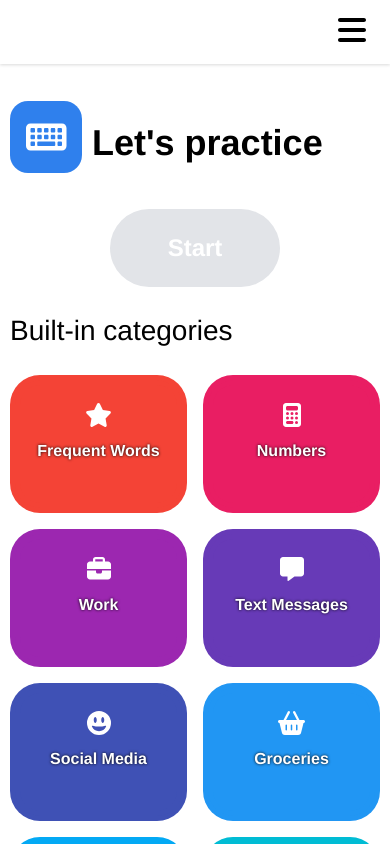
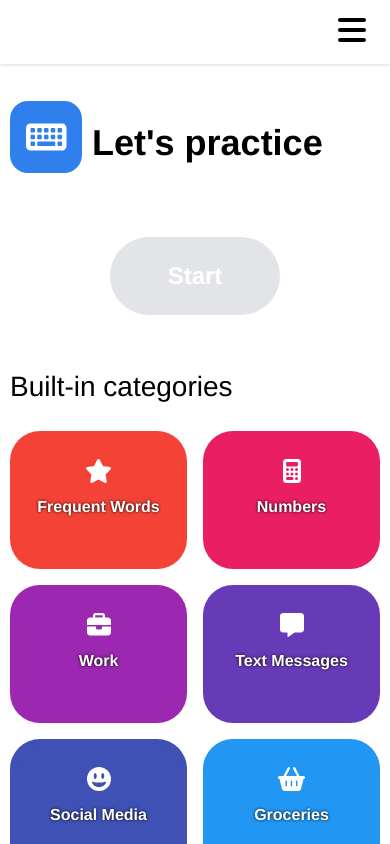
Before and after one commit to project-qwerty/project-qwerty, a Vue app: page /select-categories in a window 390 px wide. Shown: the top 844 px of the page. Built offline with nearby package versions, Linux system fonts and the light colour scheme.

Commit message:
fix controls being right up against the page on mobile screens

```diff
--- a/src/assets/css/global.css
+++ b/src/assets/css/global.css
@@ -110,6 +110,9 @@ button {
   align-items: center;
 
   gap: var(--thin-gap);
+
+  margin-top: 28px;
+  margin-bottom: 28px;
 }
 
 
```
